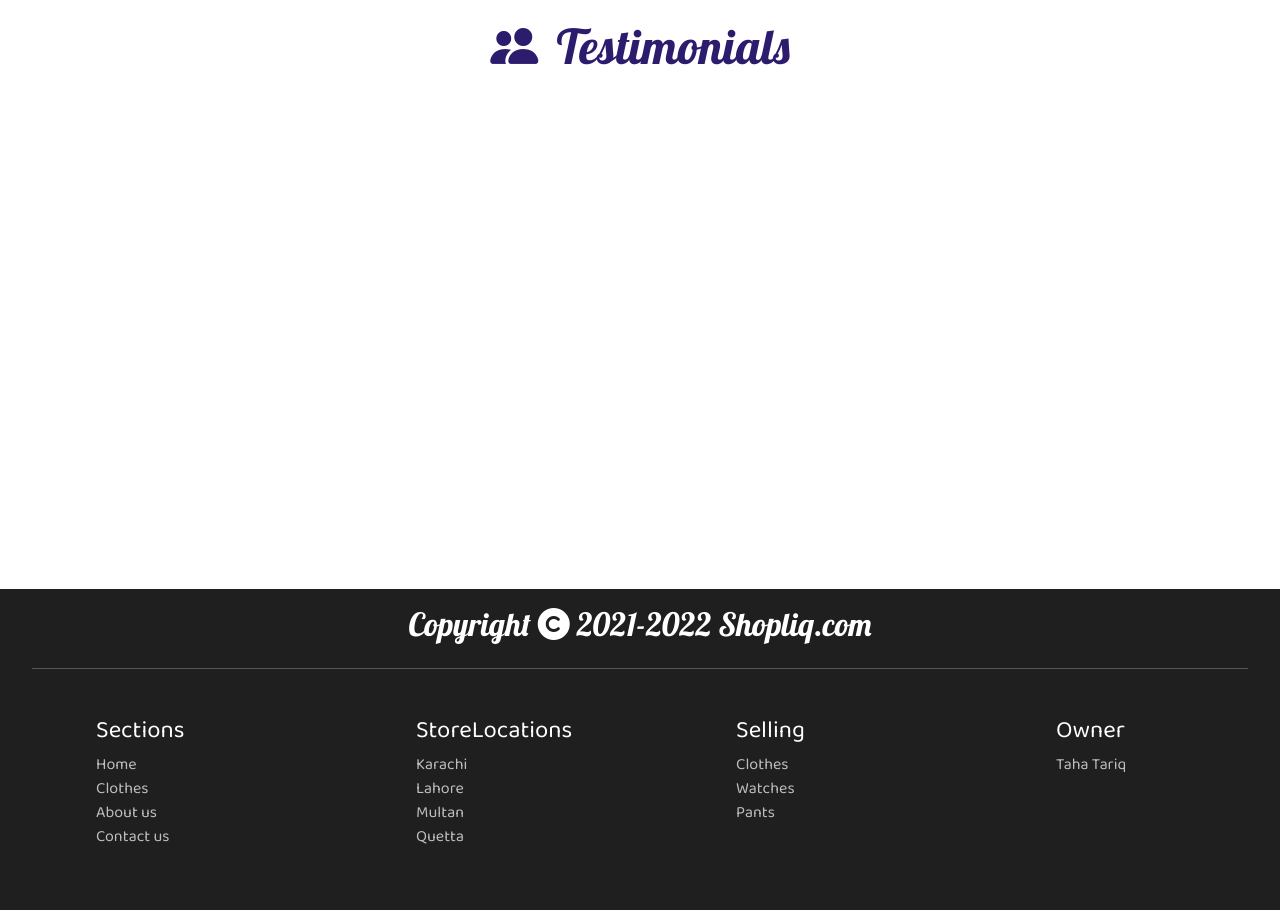
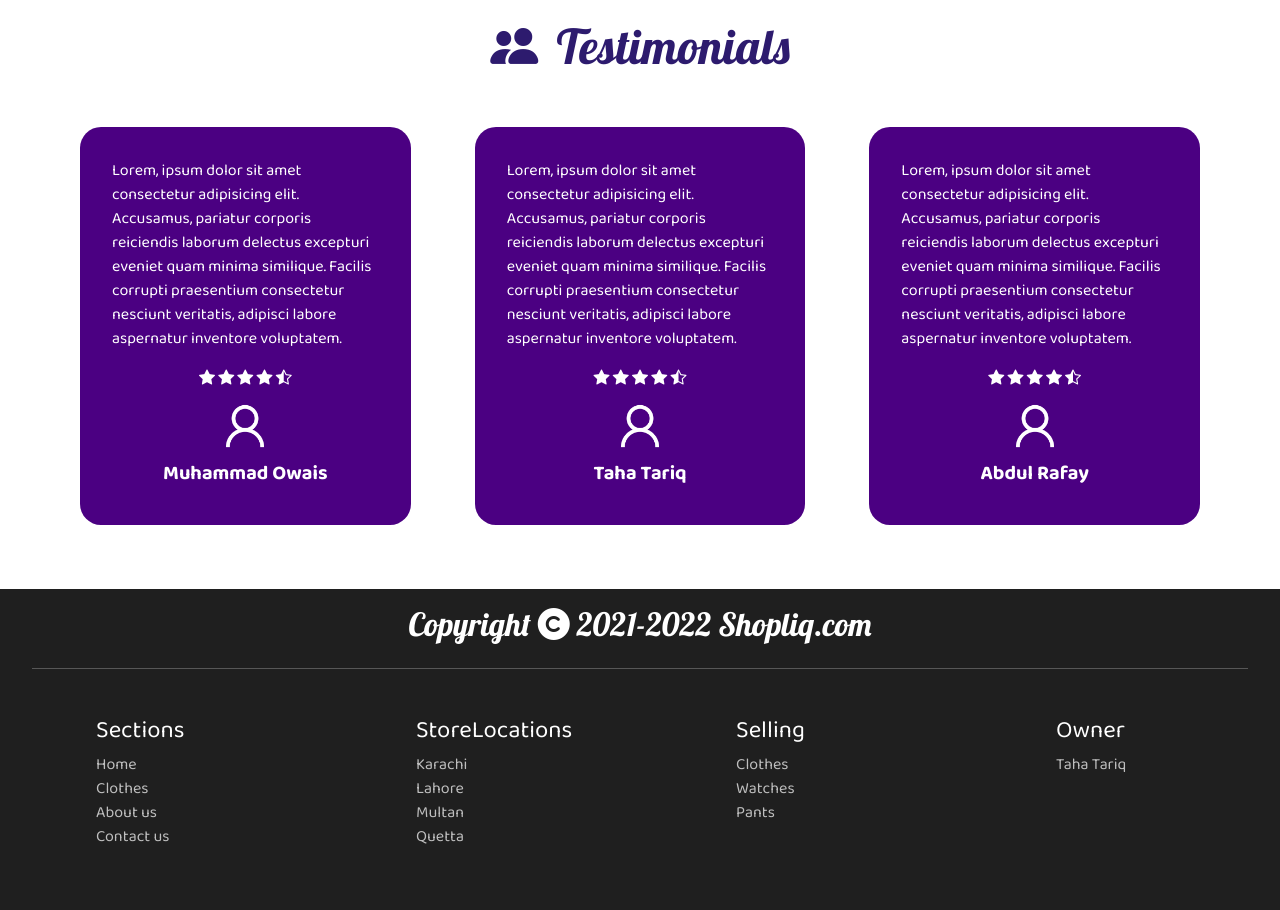
Before and after one commit to TahaTariq73/Ecommerce-website, a plain HTML site: page index.html in a window 1280 px wide. Shown: the part 2760-3670 px from the top of the page. Drawn offline with nearby package versions, Linux system fonts and the light colour scheme; a web font is replaced by a local one.

Commit message:
Update style2.css

```diff
--- a/mainPageCSS/style2.css
+++ b/mainPageCSS/style2.css
@@ -25,7 +25,8 @@
 }
 .say{
     position: relative;
-    background-image: url('/Images/purple.png');
+/*     background-image: url('/Images/purple.png'); */
+    background-color: indigo;
     color: white;
     display: flex;
     flex-direction: column;
```
